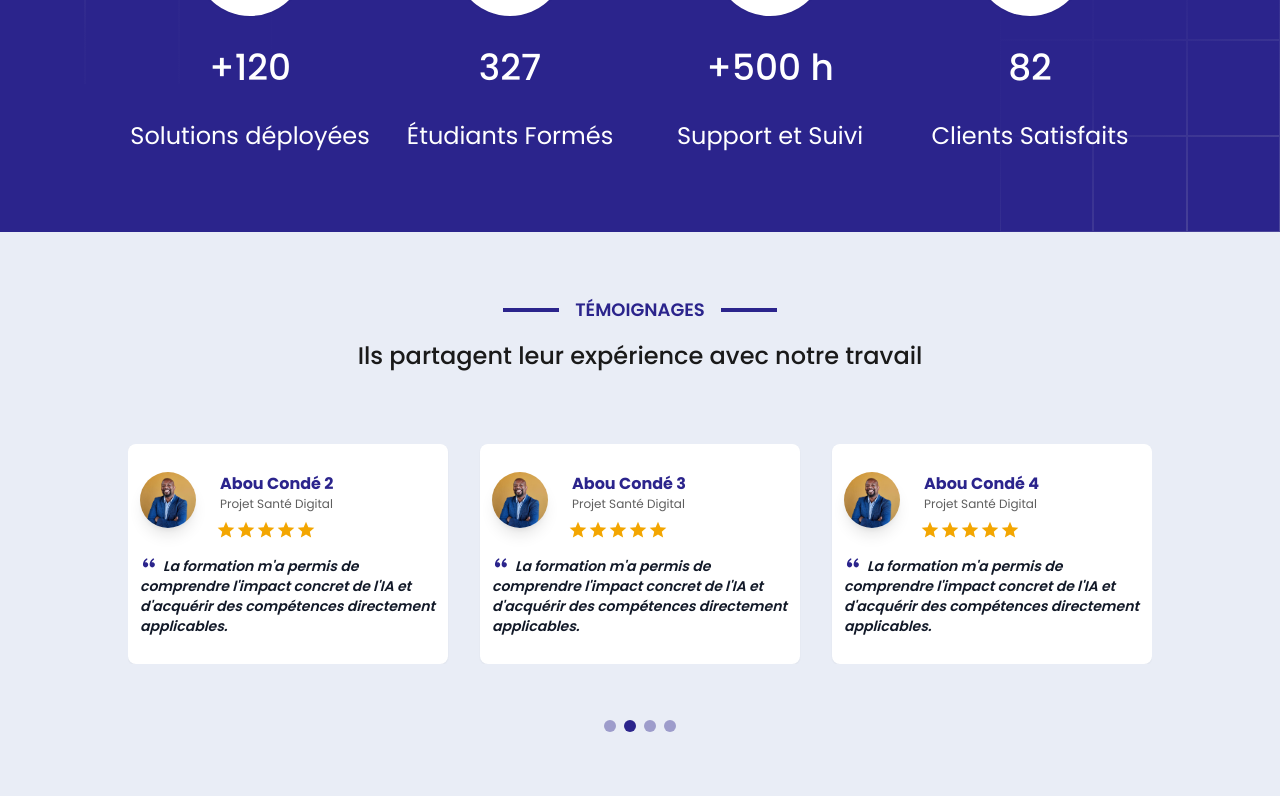
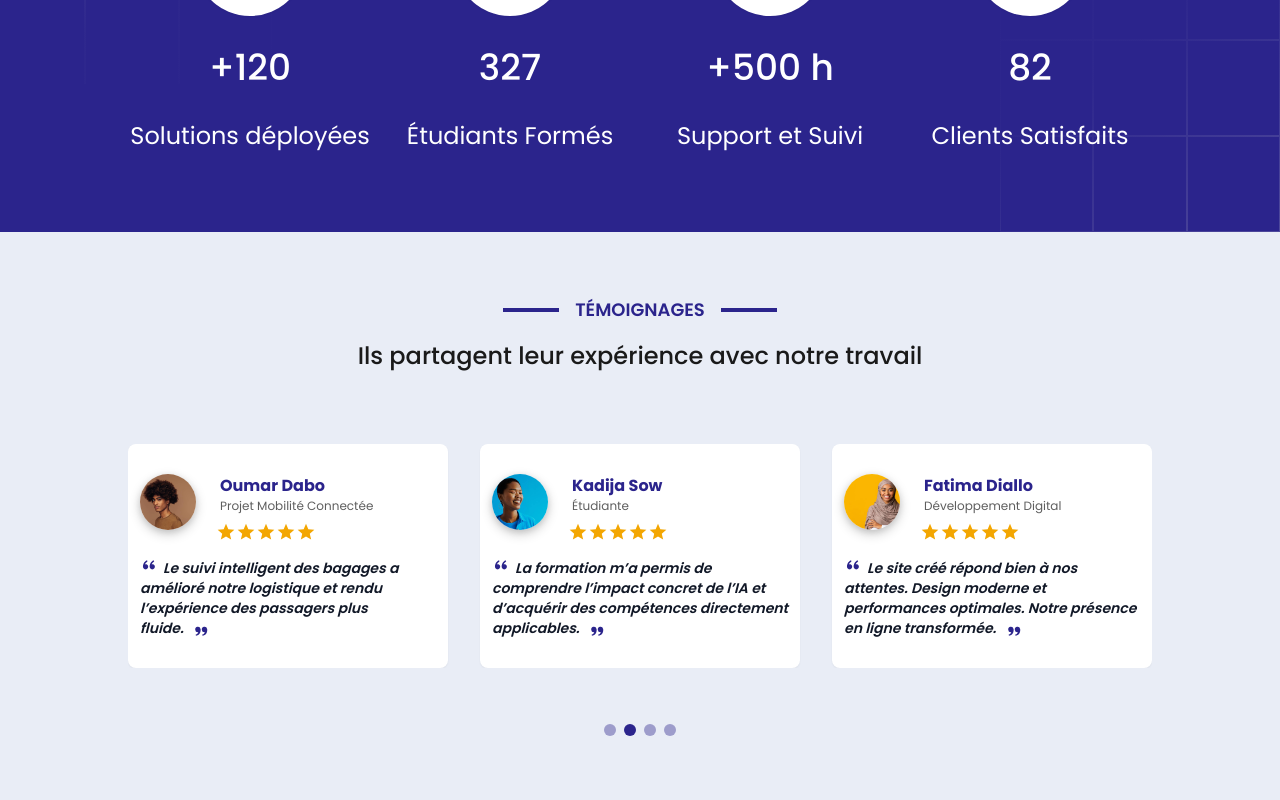
Before and after one commit to SaidouJalloh/afriAi-solutions, a Next.js app: page / in a window 1280 px wide. Shown: the part 3298-4098 px from the top of the page. Built offline with nearby package versions, Linux system fonts and the light colour scheme.

Commit message:
AFRI-08 includes real data and update design

```diff
--- a/src/components/testimonials/carousel/carousel.module.scss
+++ b/src/components/testimonials/carousel/carousel.module.scss
@@ -10,7 +10,7 @@
 }
 
 .cardItemArticle {
-    @apply w-full h-full bg-white lg:px-3 sm:px-4 px-4 py-7 rounded-lg shadow-sm flex flex-col gap-4 justify-center;
+    @apply w-full mid-xl:h-full md:h-56 bg-white lg:px-3 sm:px-4 px-4 py-7 rounded-lg shadow-sm flex flex-col gap-4 justify-center;
 }
 .quoteBlock {
     display: inline;
@@ -48,7 +48,7 @@
 }
 
 .profileImage {
-    @apply rounded-full h-14 w-14 object-cover shadow-lg;
+    @apply rounded-full h-14 w-14 object-cover shadow-violet-card;
 }
 
 .profileInfo {
--- a/src/components/testimonials/carousel/carousel.tsx
+++ b/src/components/testimonials/carousel/carousel.tsx
@@ -8,6 +8,7 @@ import styles from "@components/testimonials/carousel/carousel.module.scss";
 
 import "swiper/css";
 import "swiper/css/pagination";
+import QuoteAltRightIcon from "@/components/ui/svgs/quote-alt-right";
 
 // Hook pour détecter si on est côté client
 function useIsClient() {
@@ -25,40 +26,45 @@ type Testimonial = {
     image: string;
     rating: number;
     text: string;
+    textQuoteEnd: string;
 };
 
 export const testimonials: Testimonial[] = [
     {
         id: 1,
-        name: "Abou Condé 1",
+        name: "Ahmed Condé",
         project: "Projet Santé Digital",
         image: "/black-man-with-costum.jpg",
         rating: 5,
-        text: "La formation m'a permis de comprendre l'impact concret de l'IA et d'acquérir des compétences directement applicables.",
+        text: "Grâce à leur modèle d’imagerie IA, nous avons pu détecter des maladies que nos systèmes traditionnels ne repéraient ",
+        textQuoteEnd: "pas.",
     },
     {
         id: 2,
-        name: "Abou Condé 2",
-        project: "Projet Santé Digital",
-        image: "/black-man-with-costum.jpg",
+        name: "Oumar Dabo",
+        project: "Projet Mobilité Connectée",
+        image: "/black-man-with-afro-hair.jpg",
         rating: 5,
-        text: "La formation m'a permis de comprendre l'impact concret de l'IA et d'acquérir des compétences directement applicables.",
+        text: "Le suivi intelligent des bagages a amélioré notre logistique et rendu l’expérience des passagers plus ",
+        textQuoteEnd: "fluide.",
     },
     {
         id: 3,
-        name: "Abou Condé 3",
-        project: "Projet Santé Digital",
-        image: "/black-man-with-costum.jpg",
+        name: "Kadija Sow",
+        project: "Étudiante",
+        image: "/black-woman-blue.jpg",
         rating: 5,
-        text: "La formation m'a permis de comprendre l'impact concret de l'IA et d'acquérir des compétences directement applicables.",
+        text: "La formation m’a permis de comprendre l’impact concret de l’IA et d’acquérir des compétences directement ",
+        textQuoteEnd: "applicables.",
     },
     {
         id: 4,
-        name: "Abou Condé 4",
-        project: "Projet Santé Digital",
-        image: "/black-man-with-costum.jpg",
+        name: "Fatima Diallo",
+        project: "Développement Digital",
+        image: "/muslim-woman-on-yellow.jpg",
         rating: 5,
-        text: "La formation m'a permis de comprendre l'impact concret de l'IA et d'acquérir des compétences directement applicables.",
+        text: "Le site créé répond bien à nos attentes. Design moderne et performances optimales. Notre présence en ligne ",
+        textQuoteEnd: "transformée.",
     },
 ];
 
@@ -103,7 +109,7 @@ export default function Carousel() {
         <div className={styles.carouselContainer}>
             <Swiper
                 modules={[Autoplay, Pagination]}
-                speed={500}
+                speed={400}
                 loop={true}
                 autoplay={{
                     delay: 5000,
@@ -151,7 +157,13 @@ export default function Carousel() {
                                     </span>
                                 </div>
                             </div>
-                            <p className={styles.quoteBlock}>{element.text}</p>
+                            <p className={styles.quoteBlock}>
+                                {element.text}
+                                <span className={styles.quoteEnd}>
+                                    {element.textQuoteEnd}
+                                    <QuoteAltRightIcon className="absolute w-[0.9rem] h-4 -bottom-[0.1rem] right-0 text-afri-primary" />
+                                </span>
+                            </p>
                         </article>
                     </SwiperSlide>
                 ))}
```
Also changed, not shown: public/black-man-with-afro-hair.jpg (renamed from public/black-woman-with-afro-hair.jpg), public/muslim-woman-on-yellow.jpg (added).
